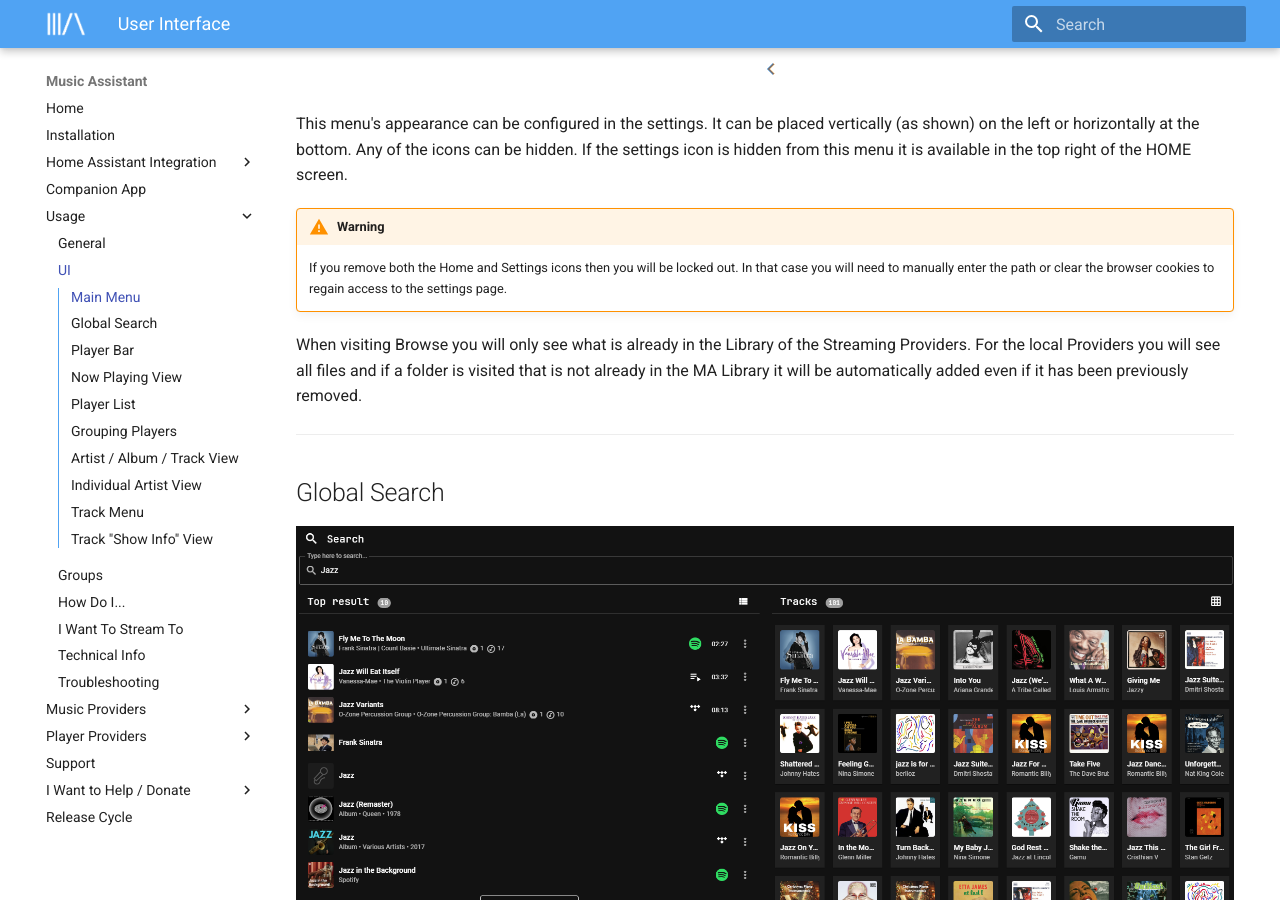
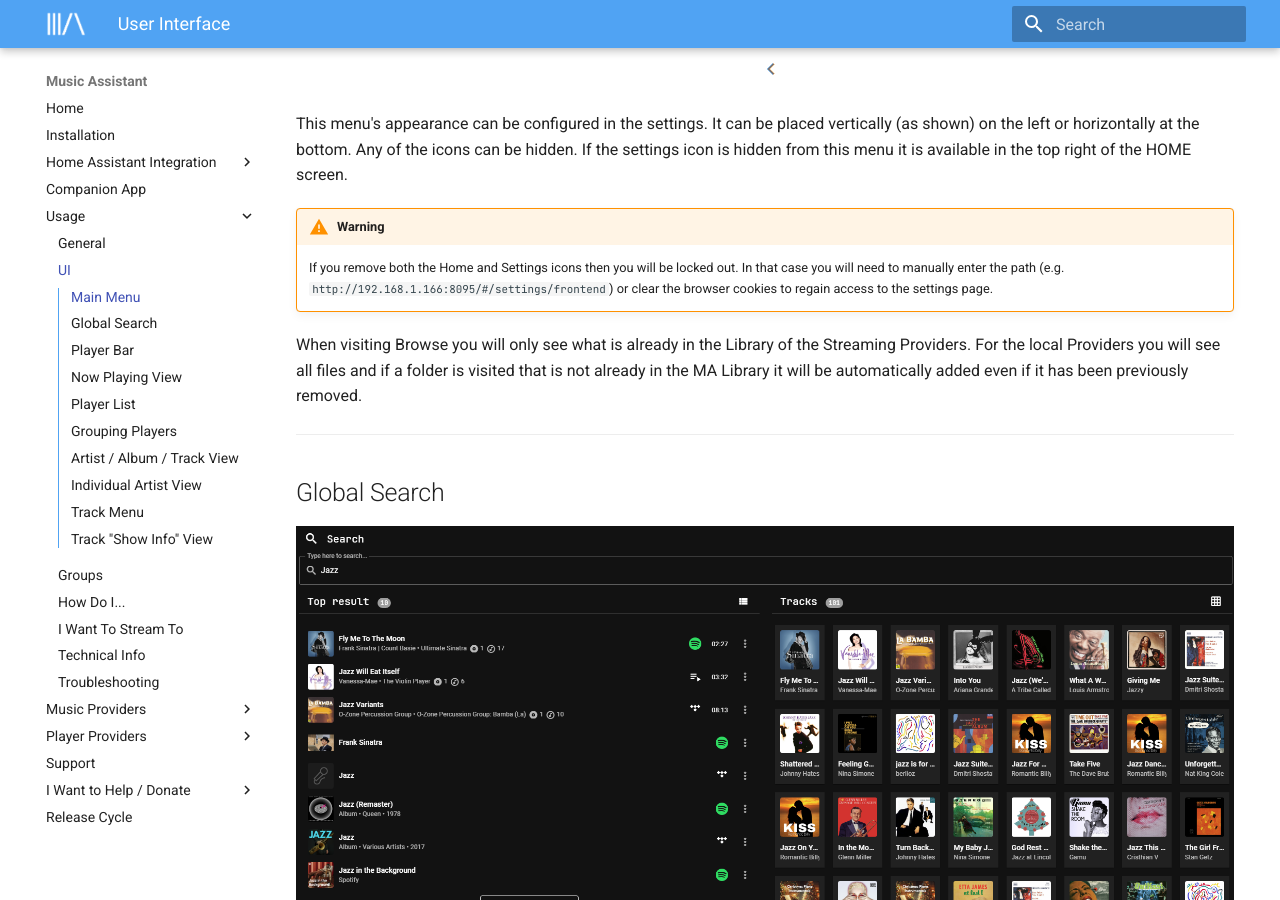
Before and after one commit to pwbriggs/music-assistant.github.io, an MkDocs documentation site: the page built from docs/ui.md, in a window 1280 px wide and 900 px high, scrolled down 630 px. Built offline with MkDocs 1.6.1 and Material for MkDocs 9.7.7, drawn with Linux system fonts in a browser that asks for light colours; some of the changed lines change nothing that is shown.

Commit message:
Add example settings path link

```diff
--- a/docs/ui.md
+++ b/docs/ui.md
@@ -12,7 +12,7 @@
 This menu's appearance can be configured in the settings. It can be placed vertically (as shown) on the left or horizontally at the bottom. Any of the icons can be hidden. If the settings icon is hidden from this menu it is available in the top right of the HOME screen.
 
 !!! warning
-    If you remove both the Home and Settings icons then you will be locked out. In that case you will need to manually enter the path or clear the browser cookies to regain access to the settings page.
+    If you remove both the Home and Settings icons then you will be locked out. In that case you will need to manually enter the path (e.g. `http://192.168.1.166:8095/#/settings/frontend`) or clear the browser cookies to regain access to the settings page.
 
 When visiting Browse you will only see what is already in the Library of the Streaming Providers. For the local Providers you will see all files and if a folder is visited that is not already in the MA Library it will be automatically added even if it has been previously removed.
 ***************************************************************
```
